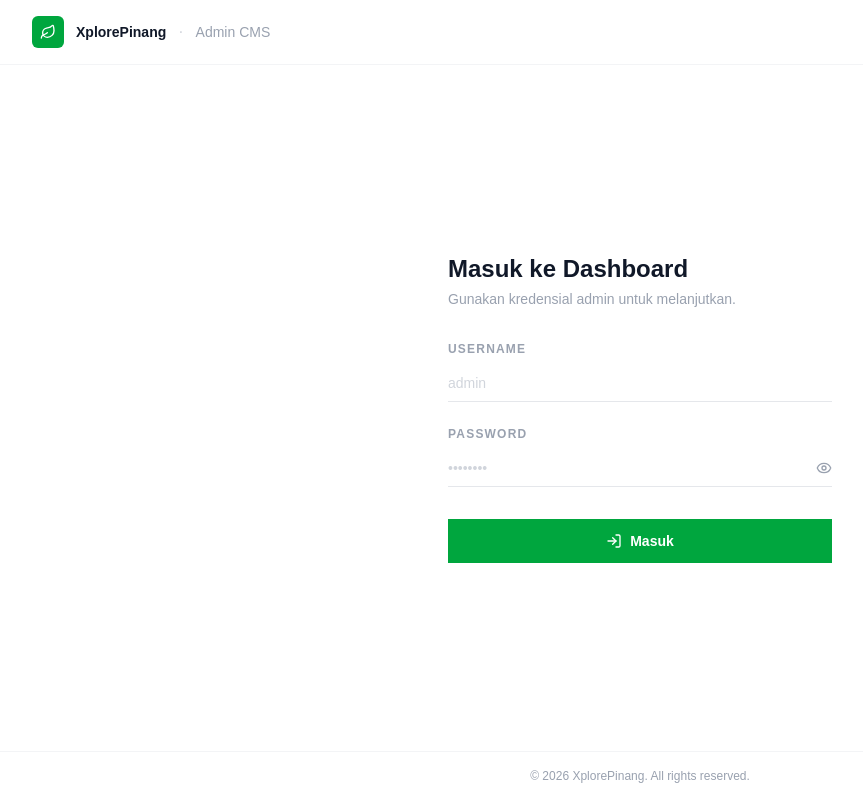
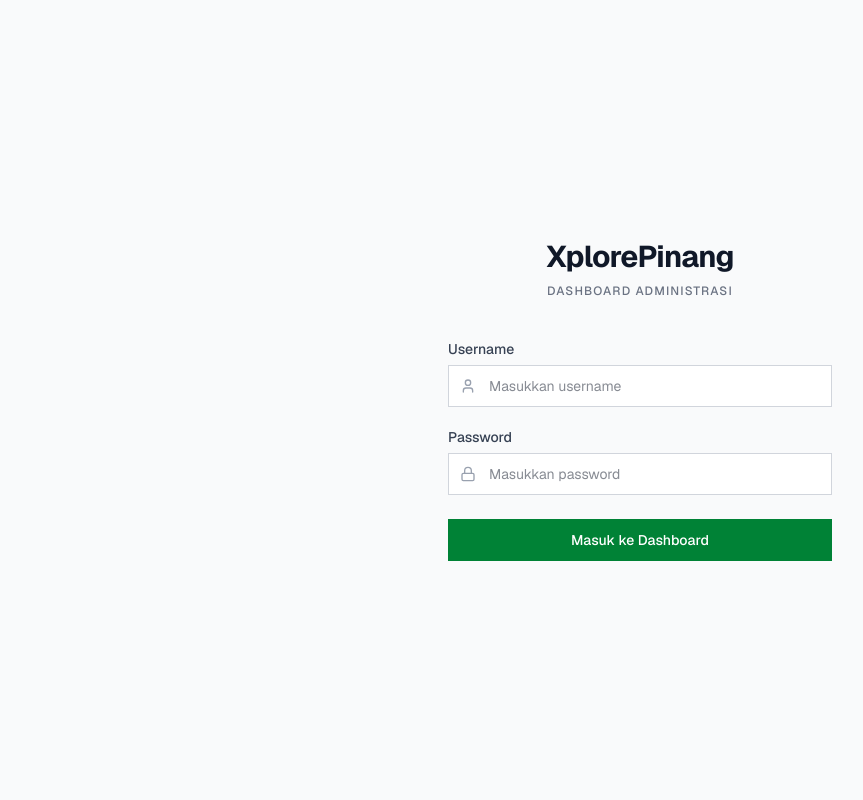
Before and after one commit to jebatbois/xplorepinang-admin, a Next.js app: page /login in a window 1280 px wide. Shown: the whole page, without its empty margins (0-863 px from the left). Built offline with nearby package versions, Linux system fonts and the light colour scheme.

Commit message:
feat: implement authentication API for login functionality

```diff
--- /dev/null
+++ b/src/app/api/auth/route.ts
@@ -0,0 +1,28 @@
+import { NextRequest, NextResponse } from 'next/server';
+
+export async function POST(request: NextRequest) {
+  try {
+    const body = await request.json();
+    const { username, password } = body;
+
+    const secureUsername = process.env.ADMIN_USERNAME;
+    const securePassword = process.env.ADMIN_PASSWORD;
+
+    if (username === secureUsername && password === securePassword) {
+      return NextResponse.json(
+        { success: true, message: 'Autentikasi berhasil' },
+        { status: 200 }
+      );
+    }
+
+    return NextResponse.json(
+      { success: false, message: 'Username atau password salah' },
+      { status: 401 }
+    );
+  } catch (error) {
+    return NextResponse.json(
+      { success: false, message: 'Terjadi kesalahan pada server' },
+      { status: 500 }
+    );
+  }
+}
--- a/src/app/login/page.tsx
+++ b/src/app/login/page.tsx
@@ -1,153 +1,120 @@
 "use client";
 
-import { useState, FormEvent } from "react";
+import { useState } from "react";
 import { useRouter } from "next/navigation";
-import { Eye, EyeOff, Leaf, AlertCircle, LogIn, Loader2 } from "lucide-react";
-
-// Kredensial hardcode untuk autentikasi sederhana
-const VALID_USERNAME = "admin";
-const VALID_PASSWORD = "xplorepinang2026";
+import { Lock, User } from "lucide-react";
 
 export default function LoginPage() {
-  const router = useRouter();
   const [username, setUsername] = useState("");
   const [password, setPassword] = useState("");
-  const [showPassword, setShowPassword] = useState(false);
   const [error, setError] = useState("");
   const [isLoading, setIsLoading] = useState(false);
+  const router = useRouter();
 
-  const handleSubmit = async (e: FormEvent<HTMLFormElement>) => {
+  const handleLogin = async (e: React.FormEvent) => {
     e.preventDefault();
     setError("");
     setIsLoading(true);
 
-    // Simulasi delay kecil agar terasa natural
-    await new Promise((res) => setTimeout(res, 600));
+    try {
+      const res = await fetch("/api/auth", {
+        method: "POST",
+        headers: { "Content-Type": "application/json" },
+        body: JSON.stringify({ username, password }),
+      });
 
-    if (username === VALID_USERNAME && password === VALID_PASSWORD) {
+      const data = await res.json();
+
+      if (res.ok) {
               localStorage.setItem("isAuthenticated", "true");
-      router.push("/dashboard");
+              // Gunakan window.location.href untuk memaksa browser memuat ulang halaman
+              // dan memastikan localStorage terbaca dengan sempurna di halaman tujuan
+              window.location.href = "/dashboard";
             } else {
-      setError("Username atau password salah. Silakan coba lagi.");
+        setError(data.message || "Login gagal, periksa kembali kredensial Anda.");
+      }
+    } catch (err) {
+      setError("Terjadi kesalahan koneksi ke server.");
+    } finally {
       setIsLoading(false);
     }
   };
 
   return (
-    <div className="min-h-screen bg-white flex flex-col">
-      {/* Top bar — branding */}
-      <div className="border-b border-gray-100 px-8 py-4 flex items-center gap-3">
-        <div className="flex items-center justify-center w-8 h-8 rounded-md bg-green-600">
-          <Leaf className="w-4 h-4 text-white" />
-        </div>
-        <span className="text-sm font-bold text-gray-900">XplorePinang</span>
-        <span className="text-gray-300">·</span>
-        <span className="text-sm text-gray-400">Admin CMS</span>
-      </div>
-
-      {/* Form area */}
-      <div className="flex-1 flex items-center justify-center px-4">
+    <div className="min-h-screen bg-gray-50 flex flex-col justify-center items-center p-4 font-sans">
       <div className="w-full max-w-sm">
-          {/* Heading */}
-          <div className="mb-8">
-            <h1 className="text-2xl font-bold text-gray-900 mb-1">
-              Masuk ke Dashboard
+        <div className="mb-10 text-center">
+          <h1 className="text-3xl font-bold tracking-tight text-gray-900 mb-2">
+            XplorePinang
           </h1>
-            <p className="text-sm text-gray-400">
-              Gunakan kredensial admin untuk melanjutkan.
+          <p className="text-xs text-gray-500 uppercase tracking-widest font-medium">
+            Dashboard Administrasi
           </p>
         </div>
 
-          {/* Error alert */}
+        <form onSubmit={handleLogin} className="space-y-6">
           {error && (
-            <div className="flex items-center gap-2 border border-red-200 bg-red-50 text-red-700 text-sm px-4 py-3 mb-6">
-              <AlertCircle className="w-4 h-4 shrink-0" />
-              <span>{error}</span>
+            <div className="p-3 bg-red-50 border-l-2 border-red-600 text-red-700 text-sm">
+              {error}
             </div>
           )}
 
-          <form onSubmit={handleSubmit} className="space-y-6">
-            {/* Field Username */}
+          <div className="space-y-5">
             <div>
               <label
+                className="block text-sm font-medium text-gray-700 mb-1.5"
                 htmlFor="username"
-                className="block text-xs font-semibold text-gray-400 uppercase tracking-widest mb-2"
               >
                 Username
               </label>
+              <div className="relative">
+                <div className="absolute inset-y-0 left-0 pl-3 flex items-center pointer-events-none">
+                  <User className="h-4 w-4 text-gray-400" />
+                </div>
                 <input
                   id="username"
                   type="text"
+                  required
                   value={username}
                   onChange={(e) => setUsername(e.target.value)}
-                placeholder="admin"
-                required
-                className="w-full px-0 py-2 border-b border-gray-200 bg-transparent text-gray-900 text-sm placeholder-gray-300 focus:outline-none focus:border-green-600 transition-colors"
+                  className="block w-full pl-10 pr-3 py-2.5 border border-gray-300 bg-white text-gray-900 focus:outline-none focus:border-green-700 focus:ring-1 focus:ring-green-700 sm:text-sm transition-colors rounded-none"
+                  placeholder="Masukkan username"
                 />
               </div>
+            </div>
 
-            {/* Field Password */}
             <div>
               <label
+                className="block text-sm font-medium text-gray-700 mb-1.5"
                 htmlFor="password"
-                className="block text-xs font-semibold text-gray-400 uppercase tracking-widest mb-2"
               >
                 Password
               </label>
-              <div className="relative border-b border-gray-200 focus-within:border-green-600 transition-colors">
+              <div className="relative">
+                <div className="absolute inset-y-0 left-0 pl-3 flex items-center pointer-events-none">
+                  <Lock className="h-4 w-4 text-gray-400" />
+                </div>
                 <input
                   id="password"
-                  type={showPassword ? "text" : "password"}
+                  type="password"
+                  required
                   value={password}
                   onChange={(e) => setPassword(e.target.value)}
-                  placeholder="••••••••"
-                  required
-                  className="w-full px-0 py-2 pr-8 bg-transparent text-gray-900 text-sm placeholder-gray-300 focus:outline-none"
+                  className="block w-full pl-10 pr-3 py-2.5 border border-gray-300 bg-white text-gray-900 focus:outline-none focus:border-green-700 focus:ring-1 focus:ring-green-700 sm:text-sm transition-colors rounded-none"
+                  placeholder="Masukkan password"
                 />
-                <button
-                  type="button"
-                  onClick={() => setShowPassword(!showPassword)}
-                  className="absolute right-0 top-1/2 -translate-y-1/2 text-gray-400 hover:text-gray-600 transition-colors"
-                  aria-label="Toggle password visibility"
-                >
-                  {showPassword ? (
-                    <EyeOff className="w-4 h-4" />
-                  ) : (
-                    <Eye className="w-4 h-4" />
-                  )}
-                </button>
+              </div>
             </div>
           </div>
 
-            {/* Tombol Submit */}
-            <div className="pt-2">
           <button
             type="submit"
             disabled={isLoading}
-                className="w-full flex items-center justify-center gap-2 bg-green-600 hover:bg-green-700 disabled:bg-green-400 text-white font-semibold py-3 text-sm transition-colors cursor-pointer"
+            className="w-full flex justify-center py-2.5 px-4 border border-transparent text-sm font-medium text-white bg-green-700 hover:bg-green-800 focus:outline-none focus:ring-2 focus:ring-offset-2 focus:ring-green-700 disabled:opacity-50 disabled:cursor-not-allowed transition-colors rounded-none"
           >
-                {isLoading ? (
-                  <>
-                    <Loader2 className="w-4 h-4 animate-spin" />
-                    Memverifikasi...
-                  </>
-                ) : (
-                  <>
-                    <LogIn className="w-4 h-4" />
-                    Masuk
-                  </>
-                )}
+            {isLoading ? "Memverifikasi..." : "Masuk ke Dashboard"}
           </button>
-            </div>
         </form>
-        </div>
-      </div>
-
-      {/* Bottom bar */}
-      <div className="border-t border-gray-100 px-8 py-4">
-        <p className="text-xs text-gray-400 text-center">
-          &copy; {new Date().getFullYear()} XplorePinang. All rights reserved.
-        </p>
       </div>
     </div>
   );
```
Lines whose indentation alone changed are shown as unchanged.
